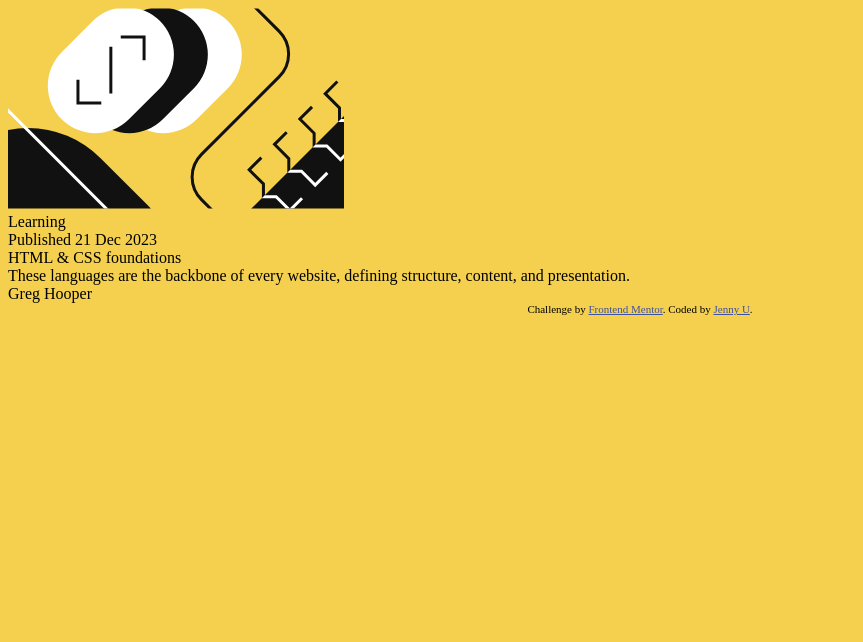
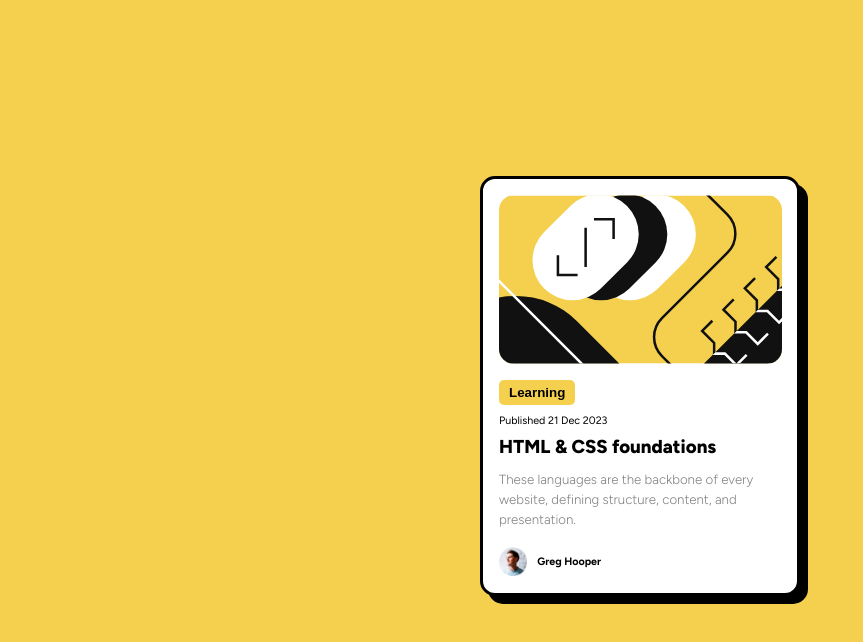
Before and after one commit to eatwanderexplore/blog-preview-card, a plain HTML site: page index.html in a window 1280 px wide. Shown: the whole page, without its empty margins (0-863 px from the left). Drawn offline with Linux system fonts and the light colour scheme.

Commit message:
added styling to page

```diff
--- a/index.html
+++ b/index.html
@@ -6,30 +6,35 @@
 
   <link rel="icon" type="image/png" sizes="32x32" href="./assets/images/favicon-32x32.png">
   <link rel="stylesheet" type="text/css" href="./styles.css">
+  <link rel="preconnect" href="https://fonts.googleapis.com">
+  <link rel="preconnect" href="https://fonts.gstatic.com" crossorigin>
+  <link href="https://fonts.googleapis.com/css2?family=Figtree:ital,wght@0,300..900;1,300..900&display=swap" rel="stylesheet">
   <title>Frontend Mentor | Blog preview card</title>
-
-
 </head>
 <body>
   <div class="container">
-    <img src="./assets/images/illustration-article.svg" alt="yellow and black abstract art with coding arrows and backslash">
+    <img class="blog-image" src="./assets/images/illustration-article.svg" alt="yellow and black abstract art with coding arrows and backslash">
+    <div class="text-block">
       <div class="tag">
-      Learning
+        <button>Learning</button>
       </div>
 
       <div class="date">
-      Published 21 Dec 2023
+        <h6>Published 21 Dec 2023</h6>
       </div>
 
       <div class="blog-title">
-      HTML & CSS foundations
+        <h3><a href="#">HTML & CSS foundations</a></h3>
       </div>
+
       <div class="summary">
-      These languages are the backbone of every website, defining structure, content, and presentation.
+        <h5>These languages are the backbone of every website, defining structure, content, and presentation.</h5>
       </div>
 
       <div class="author">
-      Greg Hooper
+        <img src="./assets/images/image-avatar.webp" alt="profile image of Greg Hooper">
+        <h6>Greg Hooper</h6>
+      </div>
     </div>
 
   </div>
--- a/styles.css
+++ b/styles.css
@@ -1,10 +1,96 @@
 body {
     background-color: hsl(47, 88%, 63%);
+    text-align: center;
+    display: flex;
+    flex-direction: column;
+    justify-content: center;
+    align-items: center;
+    font-family: "Figtree", sans-serif;
 
 }
 
+.container {
+    background-color: white;
+    box-sizing: border-box;
+    width: 320px;
+    height: 420px;
+    display: flex;
+    flex-direction: column;
+    justify-content: left;
+    margin-bottom: auto;
+    top: 50%;
+    transform: translateY(40%);
+    position: relative;
+    border-radius: 15px;
+    border: solid;
+    border-color: black;
+    box-shadow: 8px 8px 0px black;
+}
 
+.blog-image {
+    width: 90%;
+    height: auto;
+    margin: 16px 16px 0px 16px;
+    border-radius: 15px;
+}
 
+.text-block {
+    margin: 16px 16px 0px 16px;
+    text-align: left;
+}
+
+.tag button{
+    background-color: hsl(47, 88%, 63%);
+    font-weight: 800;
+    border-radius: 5px;
+    padding: 5px 10px;
+    border: none;
+    margin-bottom: 0;
+}
+
+.date h6 {
+    font-weight: 400;
+    line-height: 0.1;
+    margin-top: 15px;
+}
+
+.blog-title h3 {
+    font-weight: 800;
+    line-height: 0.1;
+    margin-bottom: 0;
+}
+
+.blog-title a {
+    color: black;
+    text-decoration: none;
+}
+
+.blog-title a:hover {
+    color: hsl(47, 88%, 63%);
+}
+
+.summary h5 {
+    color: hsl(0, 0%, 50%);
+    line-height: 1.5;
+    font-weight: 300;
+    margin-bottom: 0;
+}
+
+.author {
+    display: flex;
+    justify-content: flex-start;
+    align-items: center;
+}
+
+.author img {
+    width: 10%;
+    height: 10%;
+}
+
+.author h6 {
+    margin-left: 10px;
+    bottom: 50%;
+}
 
 .attribution {
     font-size: 11px;
```
Lines whose indentation alone changed are shown as unchanged.
